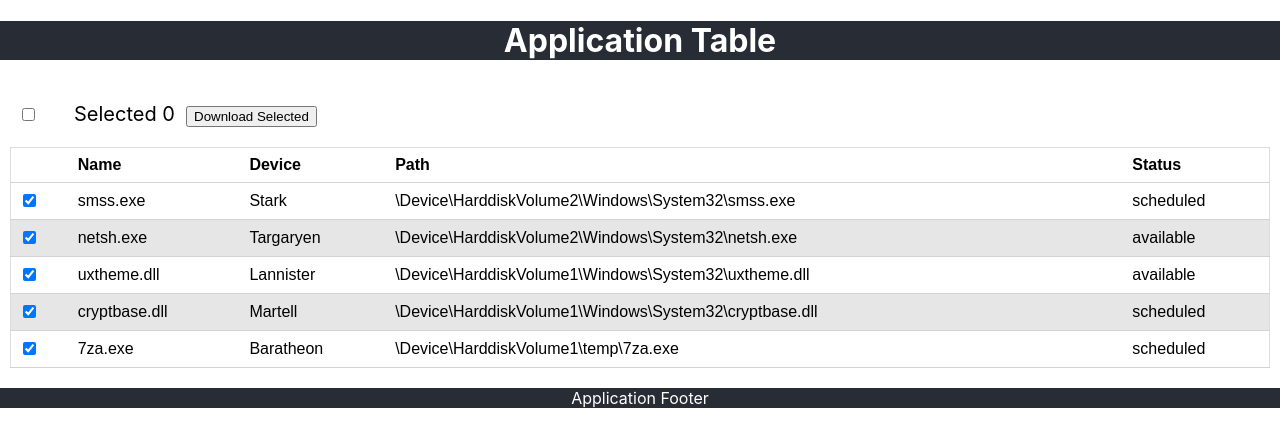
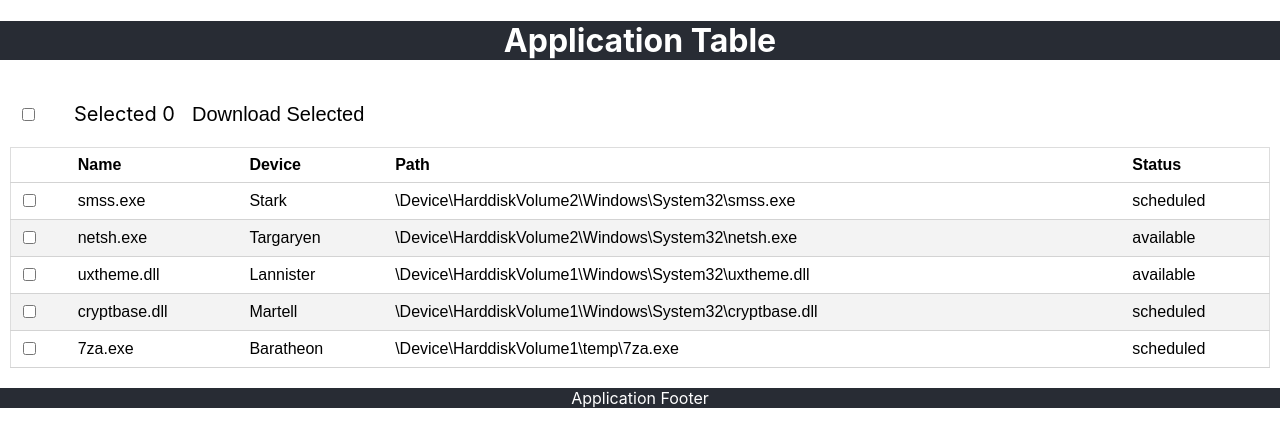
Before and after one commit to nitinkumargore/app-table, a React (Create React App) app: page / in a window 1280 px wide. Shown: the top 446 px of the page. Built offline with nearby package versions, Linux system fonts and the light colour scheme.

Commit message:
updated row count and all checkbox selection, and updated row selection

```diff
--- a/src/App.js
+++ b/src/App.js
@@ -2,6 +2,7 @@ import React, {useEffect, useState} from 'react';
 import './assets/App.css';
 import AppTable from './components/AppTable';
 import AppUserAction from './components/AppUserActions';
+import {ACTION_CHK_STATUS} from './utils/constants';
 
 function App() {
   const tableRowsData=[
@@ -13,16 +14,16 @@ function App() {
   ];
 
   tableRowsData.map((row, index) => {
-    return row.selected = true;
+    return row.selected = false;
   })
 
   const [tableRows, setTableRows] = useState(tableRowsData);
   const [selectedCount, setSelectedCount] = useState(0);
-  const [actionChkStatus, setActionChkStatus] = useState(false);
+  const [actionChkStatus, setActionChkStatus] = useState(ACTION_CHK_STATUS.UNCHECKED);
 
 
   const updateActionCheckbox = (checked, row) => {
-    console.log('updateActionCheckbox index='+JSON.stringify(row));
+
     const selectedRow = tableRows.find((element)=>{ return(element.name === row.name)})
     if(selectedRow){
       selectedRow.selected = checked;
@@ -38,27 +39,53 @@ function App() {
     });
 
     setSelectedCount(selectCnt);
-    console.log('areAllChecked = '+areAllChecked+ '   areSomeChecked='+areSomeChecked);
 
+    let actChkStats = ACTION_CHK_STATUS.UNCHECKED;
+    if(areAllChecked && areSomeChecked){
+      actChkStats = ACTION_CHK_STATUS.CHECKED;
+    }else if(areSomeChecked){
+      actChkStats = ACTION_CHK_STATUS.INTERMIDATE;
+    }
+
+    setActionChkStatus(actChkStats);
   }
 
+  const updateTableRowsData = (status) => {
+    let selectCnt=0;
+    tableRows.map((row, index) => {
+      return row.selected = status;
+    });
+    if(status){
+      setSelectedCount(tableRows.length);
+    }else{
+      setSelectedCount(0);
+    }
+    setTableRows([...tableRows]);
+  }
 
-
-
-
-
-
-  useEffect(()=>{
-
-  },[tableRows])
+  const downloadBtnHandler = () => {
+    tableRows.map( row =>{
+      if(row.selected && (row.status==='available')){
+        alert('row.path = '+row.path);
+      }
+    });
+  }
 
   return (
     <div className="App">
       <header className="App-header"><h1>Application Table</h1></header>
       <main className="App-main-container">
         <section className="App-main-container-section">
-          <AppUserAction  selectedCount={selectedCount}/>
-          <AppTable tableRows={tableRows} updateActionCheckbox={updateActionCheckbox}/>
+          <AppUserAction
+            selectedCount={selectedCount}
+            actionChkStatus={actionChkStatus}
+            updateTableRowsData={updateTableRowsData}
+            downloadBtnHandler={downloadBtnHandler}
+          />
+          <AppTable
+            tableRows={tableRows}
+            updateActionCheckbox={updateActionCheckbox}
+          />
         </section>
       </main>
       <footer className="App-footer">Application Footer</footer>
--- a/src/assets/App.css
+++ b/src/assets/App.css
@@ -7,24 +7,11 @@ body{
 
 .App-header, .App-footer {
   background-color: #282c34;
-  /*min-height: 10vh;
-  display: flex;
-  flex-direction: column;
-  align-items: center;
-  justify-content: center;
-  font-size: calc(10px + 2vmin);*/
   color: white;
 }
 
-
 .App-main-container{
   background-color: white;
-  /*min-height: 50vh;
-  display: flex;
-  flex-direction: column;
-  align-items: center;
-  justify-content: center;
-  font-size: calc(10px + 2vmin);*/
   color: black;
   padding: 10px 0;
 }
@@ -69,8 +56,11 @@ body{
   min-width: 7rem;
 }
 
-.app-user-action .download-cntr{
-
+.app-user-action .download-cntr button{
+  font-size: 1.25rem;
+  border: none;
+  background-color: #FFFFFF;
+  cursor: pointer;
 }
 
 .app-table{
@@ -99,7 +89,7 @@ body{
 }
 
 .app-table tr:nth-child(even) {
-  background-color: #e6e6e6;
+  background-color: #f3f3f3;
 }
 
 .app-table tr{
@@ -108,6 +98,10 @@ body{
   border-bottom: 1px solid lightgray;
 }
 
-.app-table .table-row-mover{
-  background-color: yellow !important;
+.app-table tr:hover{
+  background-color: rgb(233, 233, 233);
 }
+
+.app-table .table-row-selected{
+  background-color: rgb(199, 199, 199) !important;
+}
--- a/src/components/AppUserActions.js
+++ b/src/components/AppUserActions.js
@@ -1,17 +1,42 @@
-
+import { useEffect, useRef, useState } from 'react';
 import '../assets/App.css';
+import {ACTION_CHK_STATUS} from '../utils/constants';
 
 function AppUserAction(props) {
-    const {selectedCount} = props;
+    const {selectedCount, actionChkStatus, updateTableRowsData, downloadBtnHandler} = props;
+    const checkBoxRef = useRef();
+
+    const [actionChkBox, setActionChkBox] = useState(false);
+    const actionChkBoxChangeHandler = (event) => {
+        setActionChkBox(event.target.checked);
+        updateTableRowsData(event.target.checked);
+    }
+
+    useEffect(()=>{
+        if(actionChkStatus === ACTION_CHK_STATUS.CHECKED){
+            // checkBoxRef.current.checked = true;
+            setActionChkBox(true);
+            checkBoxRef.current.indeterminate  = false;
+        }else if(actionChkStatus === ACTION_CHK_STATUS.INTERMIDATE){
+            checkBoxRef.current.indeterminate  = true;
+        }else if(actionChkStatus === ACTION_CHK_STATUS.UNCHECKED){
+            // checkBoxRef.current.checked = false;
+            setActionChkBox(false);
+            checkBoxRef.current.indeterminate  = false;
+        }
+    }, [props.actionChkStatus]);
+
   return (
     <section className="app-user-action">
-      <div className="checkbox-cntr"><input type="checkbox"/></div>
-      <div className="selected-cntr">
+        <div className="checkbox-cntr">
+          <input type="checkbox" ref={checkBoxRef} checked={actionChkBox} onChange={(event)=>{ actionChkBoxChangeHandler(event); }}/>
+        </div>
+        <div className="selected-cntr">
           <label>Selected</label> {selectedCount}
-      </div>
-      <div className="download-cntr">
-          <button>Download Selected</button>
-      </div>
+        </div>
+        <div className="download-cntr">
+          <button onClick={downloadBtnHandler}>Download Selected</button>
+        </div>
     </section>
   );
 }
--- a/src/components/TableRow.js
+++ b/src/components/TableRow.js
@@ -5,23 +5,29 @@ function TableRow(props) {
     const {name, device, path, status, selected} = props.row;
 
     const [checkBoxSelected, setCheckBoxSelected] = useState(selected);
-    const [rowROClass, setRowROClass] = useState('');
+    const [rowSelectClass, setRowSelectClass] = useState('');
 
     const checkBoxChangeHandler = (event) => {
         setCheckBoxSelected(event.target.checked);
         props.updateActionCheckbox(event.target.checked, props.row);
+        if(event.target.checked){
+            setRowSelectClass('table-row-selected');
+        }else{
+            setRowSelectClass('');
+        }
     }
 
-    const mouseOverHandler = () => {
-        setRowROClass('table-row-mover');
-    }
-
-    const mouseOutHandler = () => {
-        setRowROClass('');
-    }
+    useEffect(()=>{
+        setCheckBoxSelected(selected);
+        if(selected){
+            setRowSelectClass('table-row-selected');
+        }else{
+            setRowSelectClass('');
+        }
+    },[selected]);
 
   return (
-    <tr className={`table-row-container ${rowROClass}`} onMouseOver={mouseOverHandler} onMouseOut={mouseOutHandler}>
+    <tr className={`table-row-container ${rowSelectClass}`} >
       <td><input type="checkbox" checked={checkBoxSelected} onChange={(event) => checkBoxChangeHandler(event)}/></td>
       <td>{name}</td>
       <td>{device}</td>
--- /dev/null
+++ b/src/utils/constants.js
@@ -0,0 +1,5 @@
+export const ACTION_CHK_STATUS = {
+    CHECKED:'checked',
+    INTERMIDATE: 'indeterminate',
+    UNCHECKED: 'unchecked'
+}
```
